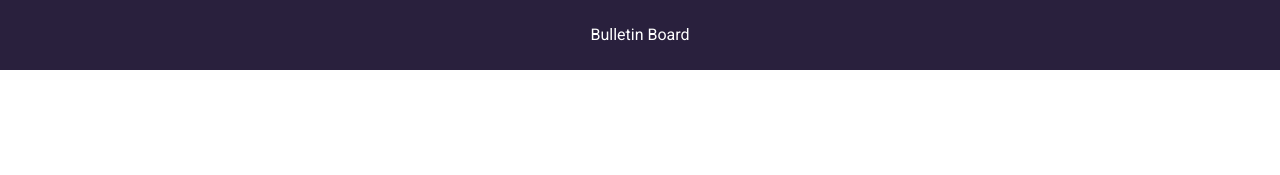
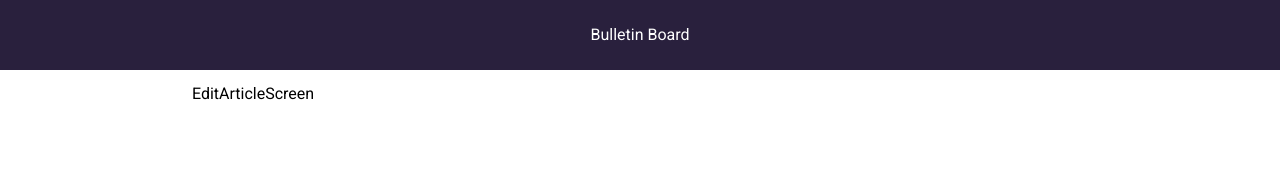
Before and after one commit to KeithRussel/bulletinboard, a React (Create React App) app: page /editarticle/1 in a window 1280 px wide. Before the commit this address had no page. Shown: the top 175 px of the page. Built offline with nearby package versions, Linux system fonts and the light colour scheme.

Commit message:
Initialize Edit Article setup and customize react uuid

```diff
--- a/src/App.js
+++ b/src/App.js
@@ -4,6 +4,7 @@ import { Routes, Route } from "react-router-dom";
 import Header from "./Components/Header/Header";
 import HomeScreen from "./Screens/HomeScreen";
 import AddArticleScreen from "./Screens/AddArticleScreen";
+import EditArticleScreen from "./Screens/EditArticleScreen";
 
 const Container = styled.div`
   max-width: 70%;
@@ -19,6 +20,10 @@ function App() {
         <Routes>
           <Route path="/" index element={<HomeScreen />} />
           <Route path="addarticle" element={<AddArticleScreen />} />
+          <Route
+            path="editarticle/:articleId"
+            element={<EditArticleScreen />}
+          />
         </Routes>
       </Container>
     </div>
--- a/src/Components/Articles/Article.js
+++ b/src/Components/Articles/Article.js
@@ -2,6 +2,7 @@ import React from "react";
 import styled from "@emotion/styled";
 import { theme } from "../../utils/styles";
 import { FaTrash, FaEdit } from "react-icons/fa";
+import { Link } from "react-router-dom";
 
 const Card = styled.div`
   background-color: ${() => theme.colors.primary};
@@ -18,7 +19,9 @@ const Article = ({ article, deleteHandler }) => {
       <h2>{article.title}</h2>
       <p>{article.content}</p>
       <div>
-        <FaEdit size={20} />
+        <Link to={`/editarticle/${article.id}`}>
+          <FaEdit size={20} />
+        </Link>
         <FaTrash size={20} onClick={() => deleteHandler(article.id)} />
       </div>
     </Card>
--- a/src/Screens/AddArticleScreen.js
+++ b/src/Screens/AddArticleScreen.js
@@ -21,7 +21,7 @@ const AddArticleScreen = () => {
     setArticleList([
       ...articleList,
       {
-        id: uuid(),
+        id: uuid().slice(0, 6),
         title: title,
         content: content,
       },
--- /dev/null
+++ b/src/Screens/EditArticleScreen.js
@@ -0,0 +1,7 @@
+import React from "react";
+
+const EditArticleScreen = () => {
+  return <div>EditArticleScreen</div>;
+};
+
+export default EditArticleScreen;
```
Also changed, not shown: src/Components/Forms/EditArticleForm.js (added).
